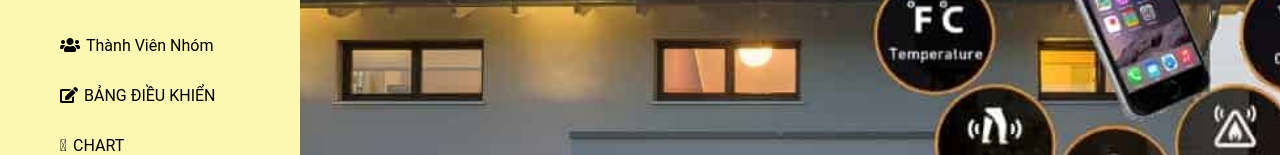
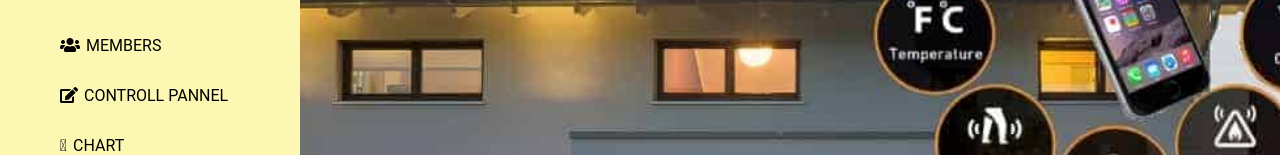
Before and after one commit to hoaiannguyen1999/final_embeded, a plain HTML site: page index.html in a window 1280 px wide. Shown: the part 243-398 px from the top of the page. Drawn offline with Linux system fonts and the light colour scheme; some icons are missing.

Commit message:
change name bar

```diff
--- a/index.html
+++ b/index.html
@@ -28,8 +28,8 @@
             <center>
                 <img src="l.png" alt="" class="intro">
             </center>
-                <a href="infor.html" target="_self"><i class="fas fa-users"></i><span>Thành Viên Nhóm</span></a>
-                <a href="controll.html" target="_self"><i class="fas fa-edit"></i><span>BẢNG ĐIỀU KHIỂN</span></a>
+                <a href="infor.html" target="_self"><i class="fas fa-users"></i><span>MEMBERS</span></a>
+                <a href="controll.html" target="_self"><i class="fas fa-edit"></i><span>CONTROLL PANNEL</span></a>
                 <a href="chartdemo.html"target="_blank"><i class="fal fa-chart-line"></i><span>CHART</span></a>
         </div>
 <div class = "content"></div>
```
